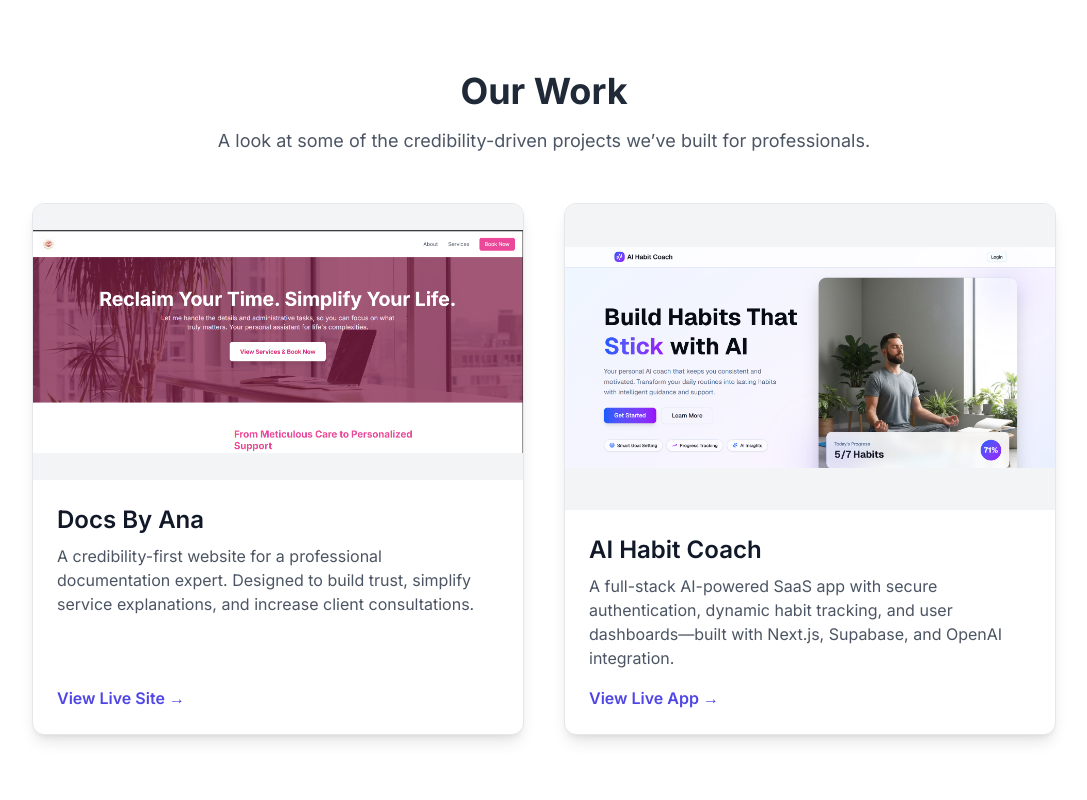
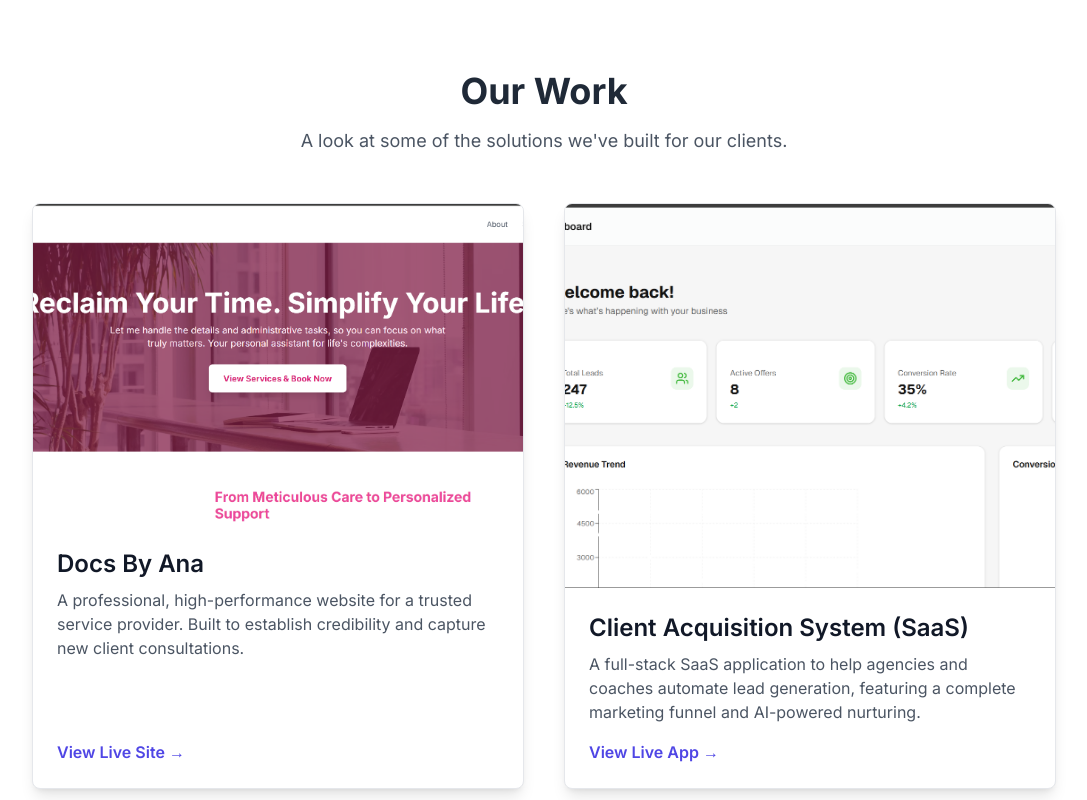
Before and after one commit to CyberSanderson/servengines, a Next.js app: page / in a window 1280 px wide. Shown: the part 1300-2100 px from the top of the page, without its empty margins (96-1183 px from the left). Built offline with nearby package versions, Linux system fonts and the light colour scheme.

Commit message:
added client acquisition system

```diff
--- a/src/components/Portfolio.tsx
+++ b/src/components/Portfolio.tsx
@@ -3,7 +3,7 @@
 
 import React from 'react';
 import Image from 'next/image';
-import { motion, Variants } from 'framer-motion';
+import { motion, Variants } from 'framer-motion'; // <-- THIS LINE WAS MISSING
 
 const Portfolio = () => {
   const sectionVariants: Variants = {
@@ -11,48 +11,55 @@ const Portfolio = () => {
     whileInView: {
       opacity: 1,
       y: 0,
-      transition: { duration: 0.6, ease: [0.22, 1, 0.36, 1] },
+      transition: { duration: 0.6, ease: [0.22, 1, 0.36, 1] }
     },
   };
 
   const sectionViewport = {
     once: true,
-    amount: 0.2,
+    amount: 0.2
   };
 
   return (
-    <motion.section
+    <motion.div
       variants={sectionVariants}
       initial="initial"
       whileInView="whileInView"
       viewport={sectionViewport}
-      className="py-20 bg-white"
     >
+      <section className="py-20 bg-white">
         <div className="container mx-auto px-6 text-center">
           <h2 className="text-4xl font-bold text-gray-800">Our Work</h2>
           <p className="mt-4 text-lg text-gray-600">
-          A look at some of the credibility-driven projects we’ve built for professionals.
+            A look at some of the solutions we&apos;ve built for our clients.
           </p>
 
           <div className="mt-12 grid grid-cols-1 md:grid-cols-2 gap-10 max-w-5xl mx-auto">
 
-          {/* --- PROJECT 1: Docs By Ana --- */}
-          <div className="bg-white rounded-xl border shadow-lg overflow-hidden flex flex-col">
-            <div className="relative w-full aspect-[16/11] md:aspect-[16/9] overflow-hidden bg-gray-100">
+            {/* --- PROJECT 1: REAL CLIENT (DOCS BY ANA) --- */}
+            <div className="bg-white rounded-lg border shadow-lg overflow-hidden group flex flex-col">
+              <div className="relative h-64 md:h-80">
+                <div className="md:hidden">
+                  <Image
+                    src="/docsbyana-mobile.png"
+                    alt="Mobile screenshot of Docs By Ana website"
+                    fill
+                    className="object-cover object-top"
+                  />
+                </div>
+                <div className="hidden md:block">
                   <Image
                     src="/docsbyana-desktop.png"
-                alt="Docs By Ana professional website design"
+                    alt="Desktop screenshot of Docs By Ana website"
                     fill
-                className="object-contain"
-                sizes="(max-width: 768px) 100vw, 50vw"
-                priority
+                    className="object-cover object-top"
                   />
+                </div>
               </div>
               <div className="p-6 text-left flex flex-col flex-grow">
                 <h3 className="text-2xl font-semibold text-gray-900">Docs By Ana</h3>
                 <p className="mt-2 text-gray-600 flex-grow">
-                A credibility-first website for a professional documentation expert.
-                Designed to build trust, simplify service explanations, and increase client consultations.
+                  A professional, high-performance website for a trusted service provider. Built to establish credibility and capture new client consultations.
                 </p>
                 <a
                   href="https://www.docsbyana.com/"
@@ -65,26 +72,31 @@ const Portfolio = () => {
               </div>
             </div>
 
-          {/* --- PROJECT 2: AI Habit Coach --- */}
-          <div className="bg-white rounded-xl border shadow-lg overflow-hidden flex flex-col">
-            {/* ✅ This ratio displays tall mobile screenshots properly */}
-            <div className="relative w-full aspect-[10/16] md:aspect-[16/10] overflow-hidden bg-gray-100">
+            {/* --- Client Acquisition System (SaaS) --- */}
+            <div className="bg-white rounded-lg border shadow-lg overflow-hidden group flex flex-col">
+              <div className="md:hidden">
                   <Image
-                src="/coach-desktop.png"
-                alt="AI Habit Coach app screenshot"
+                    src="/cas-mobile.png"
+                    alt="Mobile screenshot of client acquisition system"
                     fill
-                className="object-contain"
-                sizes="(max-width: 768px) 100vw, 50vw"
+                    className="object-cover object-top"
+                  />
+                </div>
+              <div className="relative h-96">
+                <Image
+                  src="/cas-desktop.png"
+                  alt="Desktop screenshot of client acquisition system"
+                  fill
+                  className="object-cover object-top"
                 />
               </div>
               <div className="p-6 text-left flex flex-col flex-grow">
-              <h3 className="text-2xl font-semibold text-gray-900">AI Habit Coach</h3>
+                <h3 className="text-2xl font-semibold text-gray-900">Client Acquisition System (SaaS)</h3>
                 <p className="mt-2 text-gray-600 flex-grow">
-                A full-stack AI-powered SaaS app with secure authentication, dynamic habit tracking,
-                and user dashboards—built with Next.js, Supabase, and OpenAI integration.
+                  A full-stack SaaS application to help agencies and coaches automate lead generation, featuring a complete marketing funnel and AI-powered nurturing.
                 </p>
                 <a
-                href="https://ai-habit-coach.vercel.app/"
+                  href="https://client-acquisition-system.vercel.app/"
                   target="_blank"
                   rel="noopener noreferrer"
                   className="mt-4 inline-block text-indigo-600 font-semibold hover:text-indigo-800"
@@ -96,7 +108,8 @@ const Portfolio = () => {
 
           </div>
         </div>
-    </motion.section>
+      </section>
+    </motion.div>
   );
 };
 
```
Also changed, not shown: posts/website-as-salesperson.md (added, +175 -0 lines), public/cas-desktop.png (added), public/cas-mobile.png (added). Lines whose indentation alone changed are shown as unchanged.
